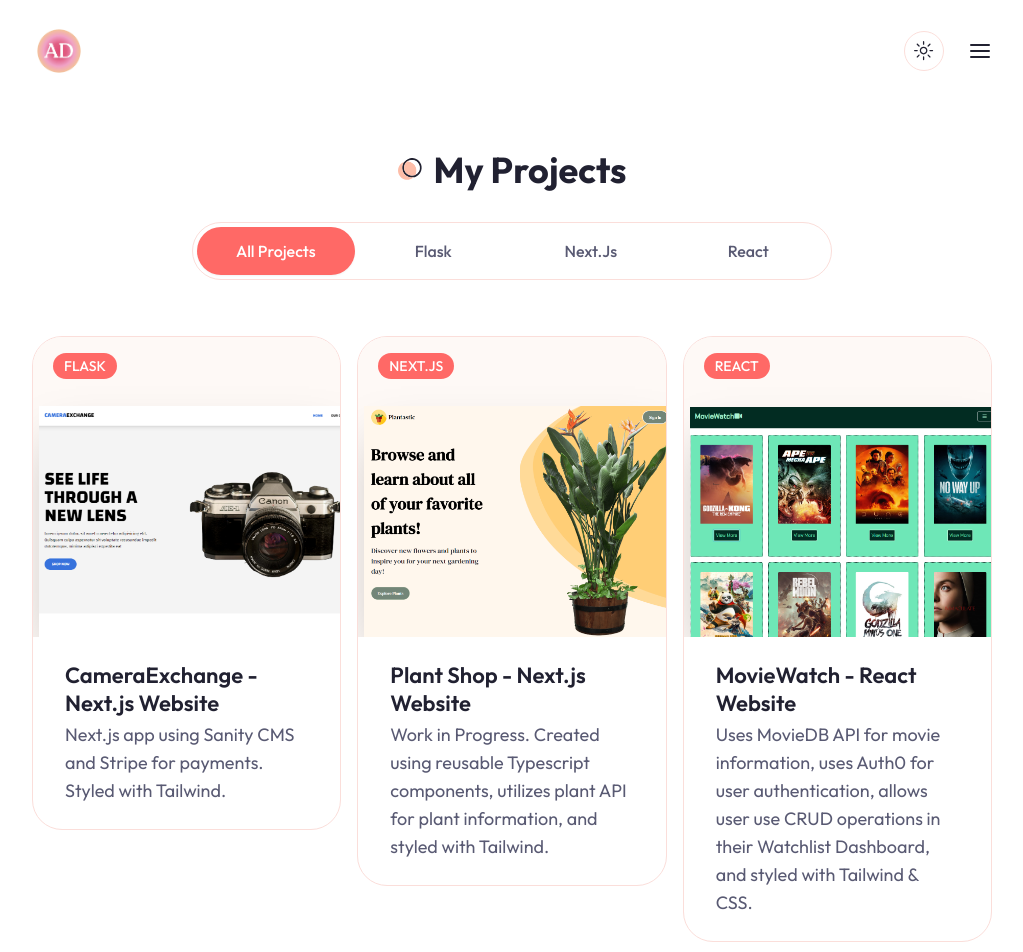
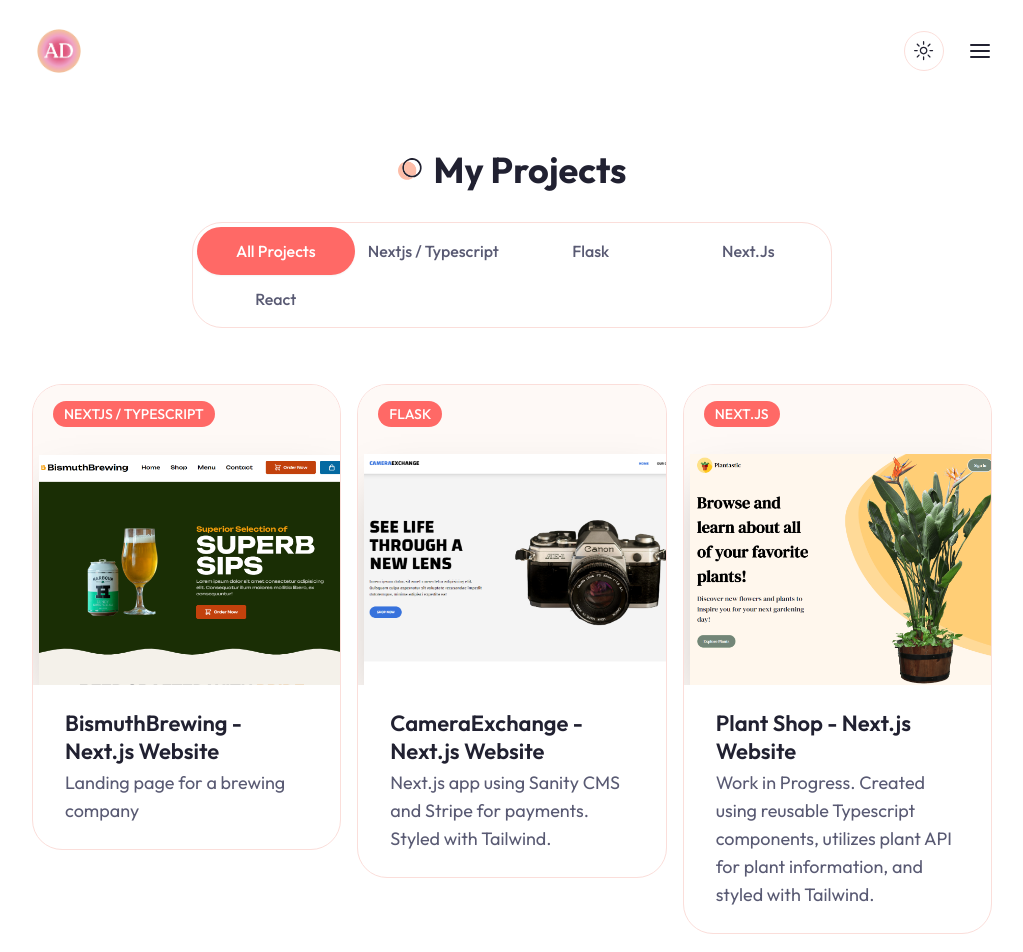
Before and after one commit to allisond756/Portfolio-Website-2.0, a Next.js app: page /projects in a window 1280 px wide. Shown: the top 952 px of the page, without its empty margins (128-1151 px from the left). Built offline with nearby package versions, Linux system fonts and the light colour scheme.

Commit message:
add to projects

```diff
--- a/app/projects/page.jsx
+++ b/app/projects/page.jsx
@@ -4,6 +4,14 @@
 import ProjectCard from "@/components/ProjectCard";
 
 const projectData = [
+  {
+    image: '/work/5.png',
+    category: 'nextjs / typescript',
+    name: 'BismuthBrewing - Next.js Website',
+    description: 'Landing page for a brewing company ',
+    link: 'https://bismuthbrewing.netlify.app/',
+    github: 'https://github.com/allisond756/Ecommerce-Brewery',
+  },
   {
     image: '/work/4.png',
     category: 'flask',
```
